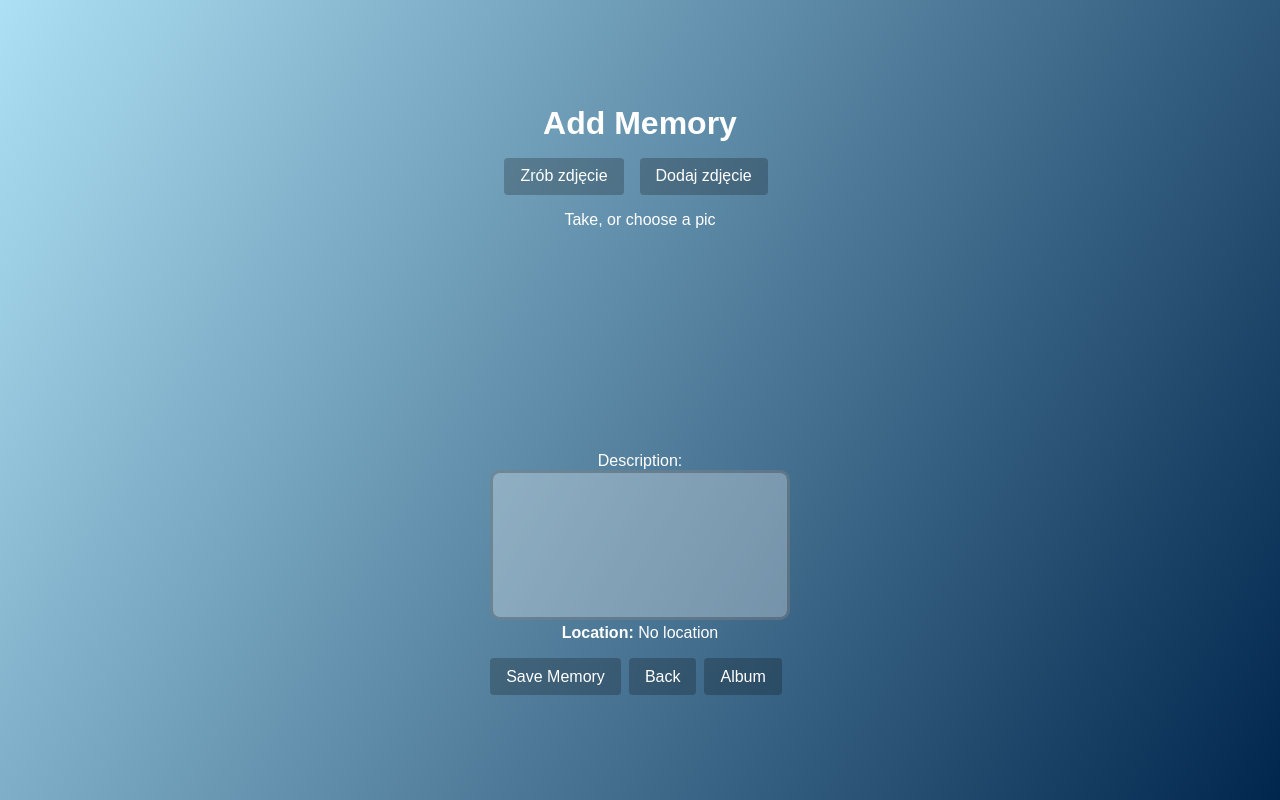
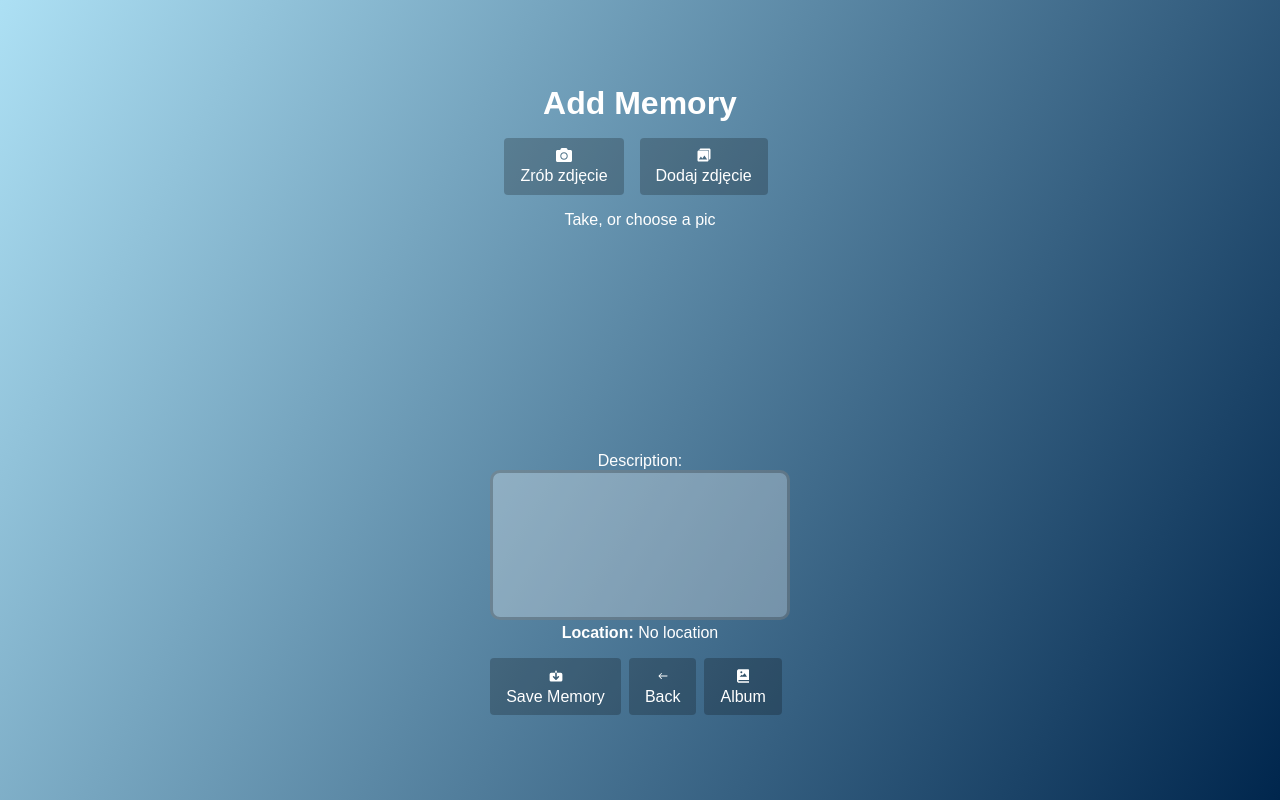
Before and after one commit to MiloszNejbauer/Pwa, a React (Create React App) app: page /add-memory in a window 1280 px wide. Built offline with nearby package versions, Linux system fonts and the light colour scheme; no server answers.

Commit message:
zmiany wizualne

```diff
--- a/src/pages/AddMemory.js
+++ b/src/pages/AddMemory.js
@@ -2,6 +2,10 @@ import React, { useState, useEffect, useRef } from 'react';
 import '../App.css';
 import { useNavigate } from 'react-router-dom';
 import moment from 'moment';
+import { FaCamera } from "react-icons/fa";
+import { IoMdPhotos, IoIosArrowRoundBack } from "react-icons/io";
+import { BiSolidPhotoAlbum } from "react-icons/bi";
+import { HiSave } from "react-icons/hi";
 
 function AddMemoryInputFile() {
   const [photo, setPhoto] = useState(null);
@@ -131,9 +135,9 @@ function AddMemoryInputFile() {
       {/* Przyciski, które otwierają odpowiednie inputy */}
       <div style={{ marginBottom: '1rem' }}>
         <button onClick={openCamera} style={{ marginRight: '1rem' }}>
-          Zrób zdjęcie
+        <FaCamera /> <br/>Zrób zdjęcie
         </button>
-        <button onClick={openGallery}>Dodaj zdjęcie</button>
+        <button onClick={openGallery}><IoMdPhotos/> <br />Dodaj zdjęcie</button>
       </div>
 
       <div style={{ marginBottom: '1rem', width: '300px', height: '225px', border: '0px solid #ccc' }}>
@@ -161,9 +165,9 @@ function AddMemoryInputFile() {
         <p><strong>Location:</strong> {location || 'No location'}</p>
       </div>
 
-      <button onClick={saveMemory}>Save Memory</button>
-      <button onClick={goHome}>Back</button>
-      <button onClick={goAlbum}>Album</button>
+      <button onClick={saveMemory}><HiSave/> <br/>Save Memory</button>
+      <button onClick={goHome}><IoIosArrowRoundBack/> <br/>Back</button>
+      <button onClick={goAlbum}><BiSolidPhotoAlbum/> <br/>Album</button>
     </div>
   );
 }
--- a/src/pages/Home.js
+++ b/src/pages/Home.js
@@ -1,6 +1,8 @@
 import React from 'react';
 import '../App.css';
 import { useNavigate } from 'react-router-dom';
+import { IoAddCircleOutline } from "react-icons/io5";
+import { BiSolidPhotoAlbum } from 'react-icons/bi';
 
 function Home() {
 
@@ -22,8 +24,8 @@ function Home() {
         Zrób lub dodaj zdjęcie, dodaj opis i zapisz swoje wspomnienie.
       </p>
 
-      <button onClick={goToAddMemory}>Add Memory</button>
-      <button onClick={goToAlbum}>Album</button>
+      <button onClick={goToAddMemory}> <IoAddCircleOutline /> <br/>Add Memory</button>
+      <button onClick={goToAlbum}><BiSolidPhotoAlbum/> <br/>Album</button>
 
     </div>
   );
--- a/src/pages/MemoriesAlbum.js
+++ b/src/pages/MemoriesAlbum.js
@@ -1,6 +1,7 @@
 import React, { useState, useEffect } from 'react';
 import '../App.css';
 import { useNavigate } from 'react-router-dom';
+import { IoIosArrowRoundBack } from 'react-icons/io';
 
 function MemoriesAlbum() {
   const [memories, setMemories] = useState([]);
@@ -36,7 +37,7 @@ function MemoriesAlbum() {
           ))}
         </div>
       )}
-      <button onClick={goHome}>Back</button>
+      <button onClick={goHome}><IoIosArrowRoundBack/> <br/>Back</button>
     </div>
   );
 }
```
